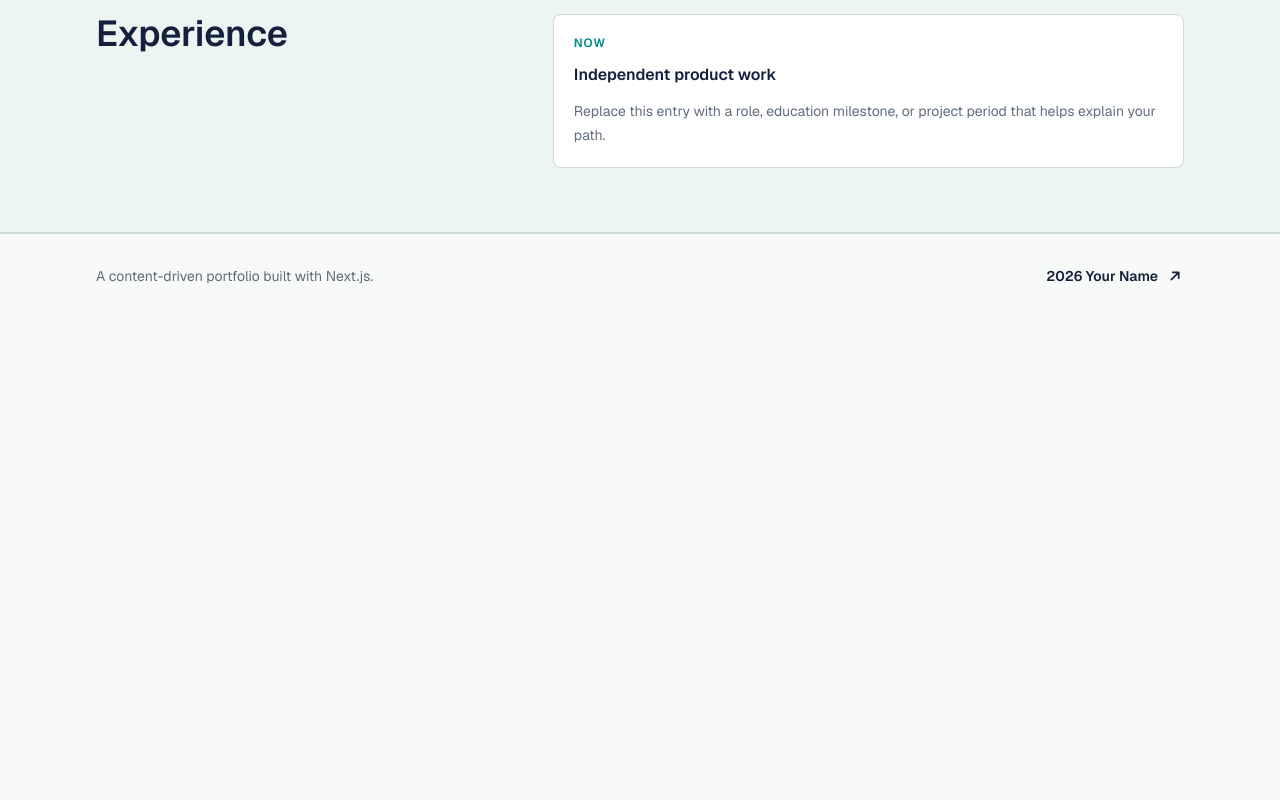
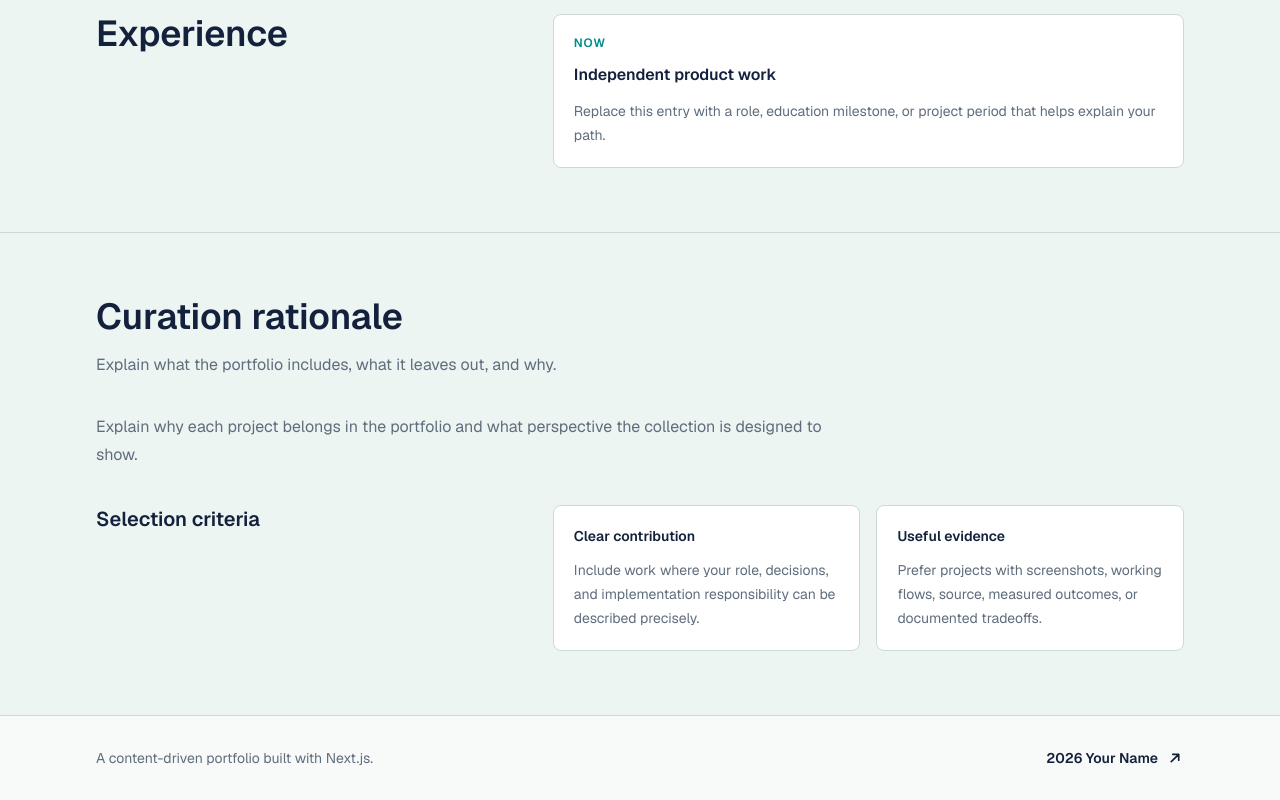
Before and after one commit to seungwoo7050/42web-workspace, a Next.js app: page /about in a window 1280 px wide. Shown: the part 1975-2775 px from the top of the page. Before the commit the page ends 2293 px from the top, so only its background shows below. Built offline with nearby package versions, Linux system fonts and the light colour scheme.

Commit message:
feat(about): 큐레이션 기준 소개 추가

```diff
--- a/src/app/about/page.tsx
+++ b/src/app/about/page.tsx
@@ -10,6 +10,8 @@ import {
   isSitePageEnabled,
   resolveContentDebug,
   resolveHomeTemplateId,
+  type HomeTemplateId,
+  type PortfolioContent,
   type RouteSearchParams,
 } from "@/lib/portfolio";
 
@@ -173,6 +175,64 @@ export default async function AboutPage({
           </ol>
         </div>
       </section>
+      {isSitePageEnabled("curation", content) ? (
+        <CurationSection
+          content={content}
+          contentDebug={contentDebug}
+          homeTemplate={activeTemplate}
+        />
+      ) : null}
     </PageShell>
   );
 }
+
+function CurationSection({
+  content,
+  contentDebug,
+  homeTemplate,
+}: {
+  content: PortfolioContent;
+  contentDebug: boolean;
+  homeTemplate: HomeTemplateId;
+}) {
+  const pageCopy = content.presentation.pages.about.curation;
+  const data = content.curation;
+
+  return (
+    <section aria-label={pageCopy.title} className="bg-background-soft">
+      <div className="mx-auto grid max-w-6xl gap-9 px-5 py-16 sm:px-8">
+        <SectionHeading
+          body={pageCopy.body}
+          contentDebug={contentDebug}
+          contentHint="src/content/curation.json > intro/criteria + src/content/presentation.json > pages.about.curation"
+          title={pageCopy.title}
+        />
+        <p className="max-w-3xl text-sm leading-6 text-muted md:text-base md:leading-7">
+          {data.intro}
+        </p>
+        <div className="grid gap-9 lg:grid-cols-[0.8fr_1.2fr]">
+          <h3 className="text-xl font-semibold text-foreground">
+            {pageCopy.criteriaTitle}
+          </h3>
+          <div className="grid gap-4 sm:grid-cols-2">
+            {data.criteria.items.map((item) => (
+              <article
+                className="rounded-lg border border-line bg-surface p-5"
+                key={item.title}
+              >
+                <ContentHint
+                  enabled={contentDebug}
+                  path={`src/content/curation.json > criteria.items[title=${item.title}]`}
+                />
+                <h4 className="text-sm font-semibold text-foreground">
+                  {item.title}
+                </h4>
+                <p className="mt-3 text-sm leading-6 text-muted">{item.body}</p>
+              </article>
+            ))}
+          </div>
+        </div>
+      </div>
+    </section>
+  );
+}
```
